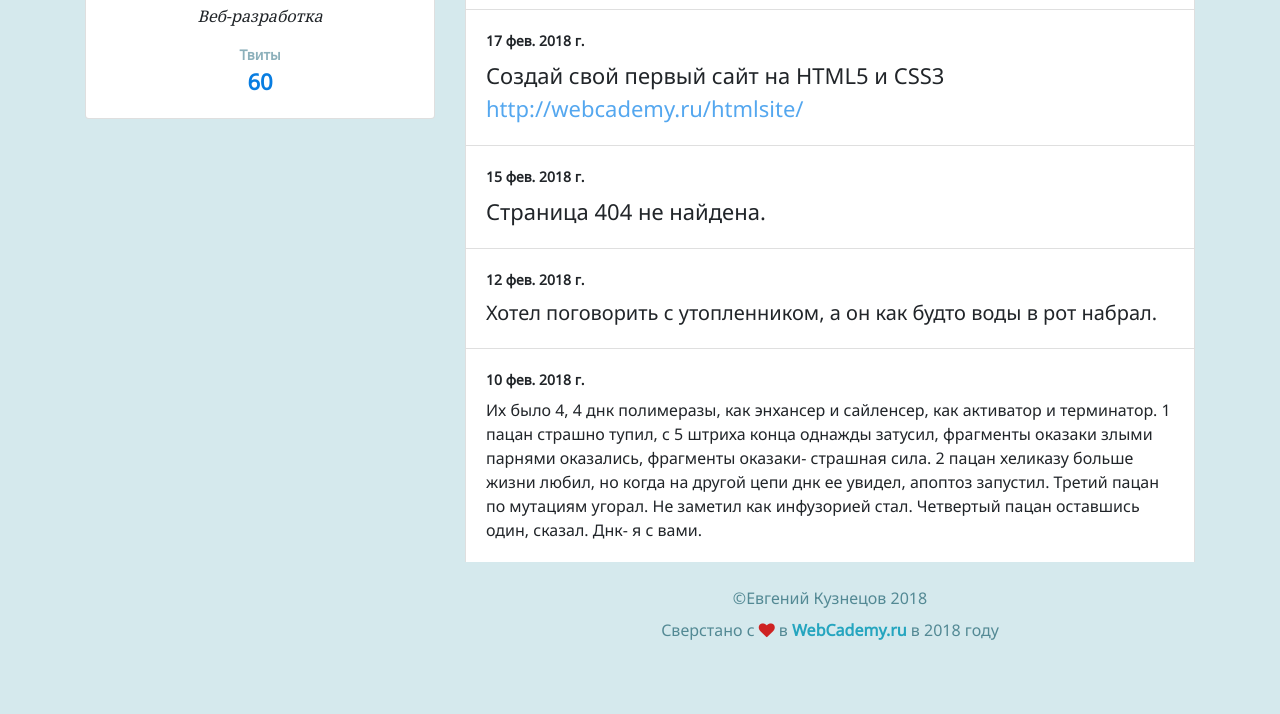
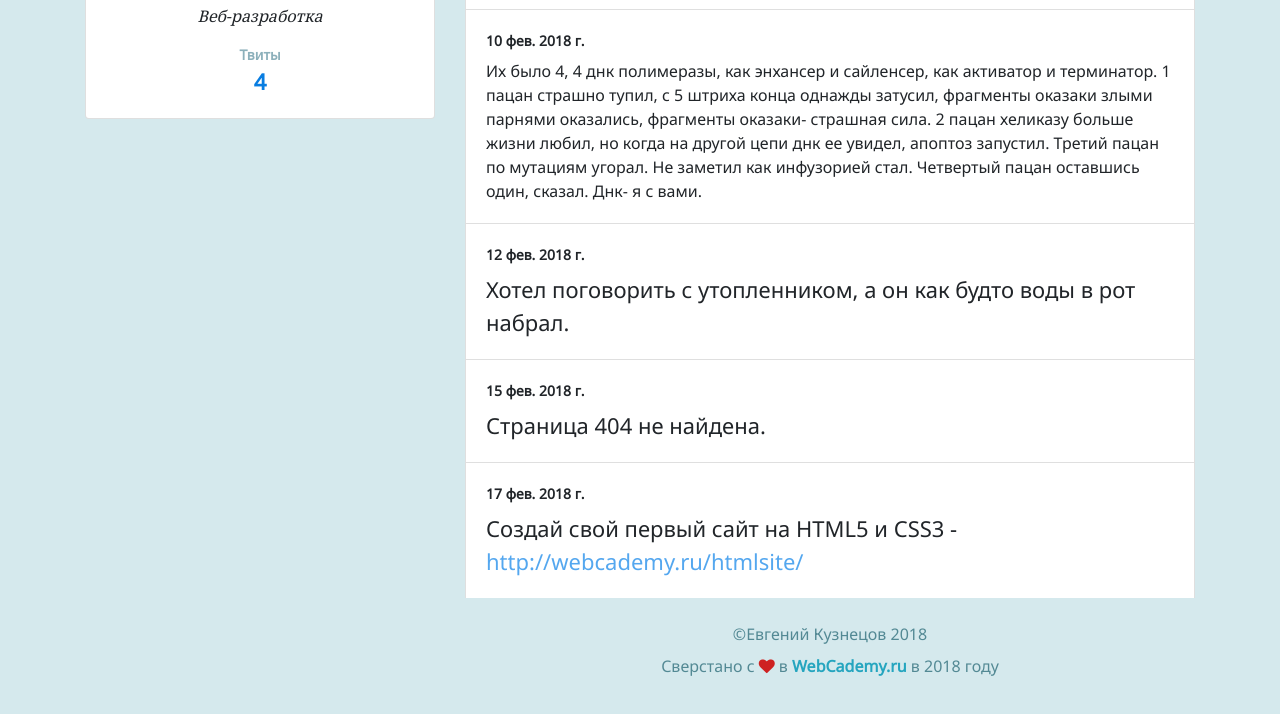
Before and after one commit to klonoa1/ProjectTwitter, a website: page app/index.html in a window 1280 px wide. Shown: the part 231-945 px from the top of the page. Before the commit the page ends 909 px from the top, so only its background shows below. Drawn offline with nearby package versions, Linux system fonts and the light colour scheme.

Commit message:
Add files via upload

```diff
--- a/app/index.html
+++ b/app/index.html
@@ -31,7 +31,7 @@
                            <ul class="stats">
                                <li class="stats-item">
                                    <b class="stats-title">Твиты</b>
-                                   <b class="stats-count">60</b>
+                                   <b class="stats-count" id="tweetsCounter"></b>
                                </li>
                                <!-- <li class="stats-item">
                                    <b class="stats-title">Лайки</b>
@@ -54,9 +54,9 @@
                   <!-- Make a tweet -->
                    <div class="card mb-3">
                        <div class="card-body">
-                           <form>
+                           <form id="postNewTweet">
                               <div class="form-group">
-                                <input type="text" class="form-control" id="exampleInputEmail1" placeholder="Что нового?">
+                                <input type="text" id="tweetText" class="form-control" id="exampleInputEmail1" placeholder="Что нового?">
                               </div>
                               <button type="submit" class="btn btn-primary">Твитнуть</button>
                             </form>
@@ -64,47 +64,19 @@
                    </div>
                   <!-- // Make a tweet -->
 
-                   <div class="card tweet-card tweet-card-rounded-top">
+                   <div class="card card-title-only tweet-card-rounded-top">
                         <div class="h4 mb-0">Твиты пользователя</div>
                    </div>
 
-                   <!-- Single Tweet -->
-                   <div class="card tweet-card">
-                       <div class="tweet-date">17 фев. 2018 г.</div>
-                       <div class="tweet-text font-size-large">
-                           <p>Создай свой первый сайт на HTML5 и CSS3
-                           <a href="http://webcademy.ru/htmlsite/">http://webcademy.ru/htmlsite/</a></p>
-                       </div>
+                   <!-- Tweets List -->
+                   <div id="tweetsList">
+
+
+
+
+
                    </div>
-                   <!-- // Single Tweet -->
-
-                   <!-- Single Tweet -->
-                   <div class="card tweet-card">
-                       <div class="tweet-date">15 фев. 2018 г.</div>
-                       <div class="tweet-text font-size-large">
-                           <p>Страница 404 не найдена.</p>
-                       </div>
-                   </div>
-                   <!-- // Single Tweet -->
-
-                   <!-- Single Tweet -->
-                   <div class="card tweet-card">
-                       <div class="tweet-date">12 фев. 2018 г.</div>
-                       <div class="tweet-text font-size-normal">
-                           <p>Хотел поговорить с утопленником, а он как будто воды в рот набрал.</p>
-                       </div>
-                   </div>
-                   <!-- // Single Tweet -->
-
-                   <!-- Single Tweet -->
-                   <div class="card tweet-card">
-                       <div class="tweet-date">10 фев. 2018 г.</div>
-                       <div class="tweet-text font-size-small">
-                           <p>Их было 4, 4 днк полимеразы, как энхансер и сайленсер, как активатор и терминатор. 1 пацан страшно тупил, с 5 штриха конца однажды затусил, фрагменты оказаки злыми парнями оказались, фрагменты оказаки- страшная сила. 2 пацан хеликазу больше жизни любил, но когда на другой цепи днк ее увидел, апоптоз запустил. Третий пацан по мутациям угорал. Не заметил как инфузорией стал.
-                           Четвертый пацан оставшись один, сказал. Днк- я с вами.</p>
-                       </div>
-                   </div>
-                   <!-- // Single Tweet -->
+                   <!-- // Tweets List -->
 
                    <!-- Footer -->
                    <footer class="footer">
@@ -123,6 +95,7 @@
     <script src="libs/jquery/jquery-3.3.1.min.js"></script>
     <script src="https://cdnjs.cloudflare.com/ajax/libs/popper.js/1.14.3/umd/popper.min.js" integrity="sha384-ZMP7rVo3mIykV+2+9J3UJ46jBk0WLaUAdn689aCwoqbBJiSnjAK/l8WvCWPIPm49" crossorigin="anonymous"></script>
     <script src="libs/bootstrap/js/bootstrap.min.js"></script>
+    <script src="js/main.js"></script>
 
 </body>
 </html>
--- /dev/null
+++ b/app/js/main.js
@@ -0,0 +1,90 @@
+$(document).ready(function(){
+
+    var getDate = function(){
+        var d = new Date(),
+            day = d.getDate(),
+            hrs = d.getHours(),
+            min = d.getMinutes(),
+            sec = d.getSeconds(),
+            month = d.getMonth();
+            year = d.getFullYear();
+
+        var monthArray = new Array("января", "февраля", "марта", "апреля", "мая", "июня", "июля", "августа", "сентября", "октября", "ноября", "декабря");
+
+        //var actualDate = day + ' ' + monthArray[month] + ' ' + year + ' года' + hrs + ' часов' + min + ' минут';
+        var actualDate = `${day} ${monthArray[month]} ${year} года ${hrs} часов ${min} минут`;
+
+        return actualDate;
+    }
+
+    var countTweets = function(){
+        var tweetCounter = $('.tweet-card').length;
+        $('#tweetsCounter').text(tweetCounter);
+    }
+
+
+    var wrapURLs = function (text, new_window) {
+      var url_pattern = /(?:(?:https?|ftp):\/\/)?(?:\S+(?::\S*)?@)?(?:(?!10(?:\.\d{1,3}){3})(?!127(?:\.\d{1,3}){3})(?!169\.254(?:\.\d{1,3}){2})(?!192\.168(?:\.\d{1,3}){2})(?!172\.(?:1[6-9]|2\d|3[0-1])(?:\.\d{1,3}){2})(?:[1-9]\d?|1\d\d|2[01]\d|22[0-3])(?:\.(?:1?\d{1,2}|2[0-4]\d|25[0-5])){2}(?:\.(?:[1-9]\d?|1\d\d|2[0-4]\d|25[0-4]))|(?:(?:[a-z\x{00a1}\-\x{ffff}0-9]+-?)*[a-z\x{00a1}\-\x{ffff}0-9]+)(?:\.(?:[a-z\x{00a1}\-\x{ffff}0-9]+-?)*[a-z\x{00a1}\-\x{ffff}0-9]+)*(?:\.(?:[a-z\x{00a1}\-\x{ffff}]{2,})))(?::\d{2,5})?(?:\/[^\s]*)?/ig;
+      var target = (new_window === true || new_window == null) ? '_blank' : '';
+
+      return text.replace(url_pattern, function (url) {
+        var protocol_pattern = /^(?:(?:https?|ftp):\/\/)/i;
+        var href = protocol_pattern.test(url) ? url : 'http://' + url;
+        return '<a href="' + href + '" target="' + target + '">' + url + '</a>';
+      });
+    };
+
+    var createTweet = function(date, text){
+        var $tweetBox = $('<div class="card tweet-card">'); // Создаём обёртку для твита
+        var $tweetDate = $('<div class="tweet-date">').text( date ); // Создаём дату
+        var $tweetText = $('<div class="tweet-text">').html( wrapURLs(text) ).wrapInner('<p></p>'); // Создаём контент с Твитом
+
+        var additionalClassName;
+        if ( text.length < 100) {
+            additionalClassName = 'font-size-large';
+        } else if ( text.length > 150 )  {
+            additionalClassName = 'font-size-small';
+        } else {
+            additionalClassName = 'font-size-normal';
+        }
+        $tweetText.addClass(additionalClassName);
+
+        $tweetBox.append($tweetDate).append($tweetText); // Получаем разметку твита с датой и текстом твита
+        $('#tweetsList').prepend($tweetBox);
+        countTweets();
+    }
+
+    var tweetsBase = [
+            {
+                date: '17 фев. 2018 г.',
+                text: 'Создай свой первый сайт на HTML5 и CSS3 - http://webcademy.ru/htmlsite/'
+            },
+            {
+                date: '15 фев. 2018 г.',
+                text: 'Страница 404 не найдена.'
+            },
+            {
+                date: '12 фев. 2018 г.',
+                text: 'Хотел поговорить с утопленником, а он как будто воды в рот набрал.'
+            },
+            {
+                date: '10 фев. 2018 г.',
+                text: 'Их было 4, 4 днк полимеразы, как энхансер и сайленсер, как активатор и терминатор. 1 пацан страшно тупил, с 5 штриха конца однажды затусил, фрагменты оказаки злыми парнями оказались, фрагменты оказаки- страшная сила. 2 пацан хеликазу больше жизни любил, но когда на другой цепи днк ее увидел, апоптоз запустил. Третий пацан по мутациям угорал. Не заметил как инфузорией стал. Четвертый пацан оставшись один, сказал. Днк- я с вами.'
+            },
+        ];
+
+    tweetsBase.forEach( function(tweet){
+        createTweet(tweet.date, tweet.text);
+    });
+
+
+    // Форма отправки твита
+    $('#postNewTweet').on('submit', function(e){
+        e.preventDefault(); // Отменяем отправку формы
+        var tweetText = $('#tweetText').val(); // Получает текст твита
+        createTweet( getDate(), tweetText);
+        $('#tweetText').val('');
+    });
+
+
+});
--- a/app/less/blocks/_tweet-card.less
+++ b/app/less/blocks/_tweet-card.less
@@ -1,3 +1,9 @@
+.card-title-only {
+    padding: 1.25rem;
+    border-bottom: 0px;
+    border-radius: 0.25rem 0.25rem 0 0;
+}
+
 .tweet-card {
     padding: 1.25rem;
     border-radius: 0;
--- a/gulpfile.js
+++ b/gulpfile.js
@@ -9,6 +9,7 @@ gulp.task('server', ['less'], function() {
         server: { baseDir: './app/' }
     });
     gulp.watch('app/**/*.html').on('change', browserSync.reload);
+    gulp.watch('app/**/*.js').on('change', browserSync.reload);
     gulp.watch('app/less/**/*.less', ['less']);
 });
 
```
Also changed, not shown: app/css/main.css.
